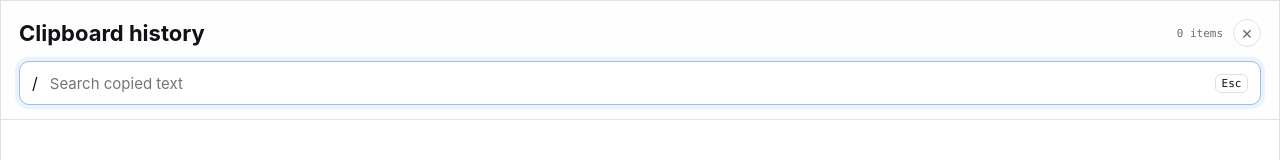
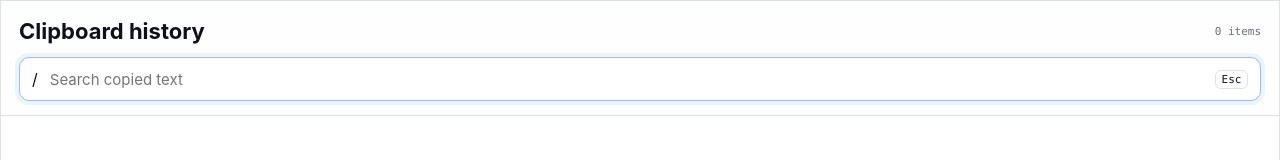
Before and after one commit to Brucennnnn/copclip, a React (Vite) app in the folder src/renderer/: page / in a window 1280 px wide. Shown: the top 160 px of the page. Built offline with nearby package versions, Linux system fonts and the light colour scheme.

Commit message:
Remove popup close button

```diff
--- a/src/renderer/src/App.tsx
+++ b/src/renderer/src/App.tsx
@@ -156,22 +156,7 @@ export function App() {
         <div className="history-top">
           <div className="title-row">
             <h1>Clipboard history</h1>
-            <div className="title-actions">
-              <span className="meta">{appInfo ? `${appInfo.name} ${appInfo.version}` : statusText}</span>
-              <button
-                aria-label="Close clipboard popup"
-                className="close-button"
-                onClick={dismissPopup}
-                onMouseDown={(event) => {
-                  event.preventDefault();
-                  dismissPopup();
-                }}
-                title="Close"
-                type="button"
-              >
-                ×
-              </button>
-            </div>
+            <span className="meta">{appInfo ? `${appInfo.name} ${appInfo.version}` : statusText}</span>
           </div>
           <label className="search">
             <span aria-hidden="true">/</span>
--- a/src/renderer/src/styles.css
+++ b/src/renderer/src/styles.css
@@ -64,12 +64,6 @@ input {
   margin-bottom: 14px;
 }
 
-.title-actions {
-  display: flex;
-  align-items: center;
-  gap: 10px;
-}
-
 h1 {
   margin: 0;
   font-family: var(--font-display);
@@ -82,27 +76,6 @@ h1 {
   font-family: var(--font-mono);
   font-size: 11px;
   font-variant-numeric: tabular-nums;
-}
-
-.close-button {
-  width: 28px;
-  height: 28px;
-  display: grid;
-  place-items: center;
-  border: 1px solid var(--border);
-  border-radius: 999px;
-  background: var(--surface);
-  color: var(--muted);
-  cursor: pointer;
-  font-size: 18px;
-  line-height: 1;
-}
-
-.close-button:hover,
-.close-button:focus-visible {
-  color: var(--fg);
-  background: var(--accent-soft);
-  outline: none;
 }
 
 .search {
```
Also changed, not shown: 1 other file (tests, documents, lock files or other folders).
